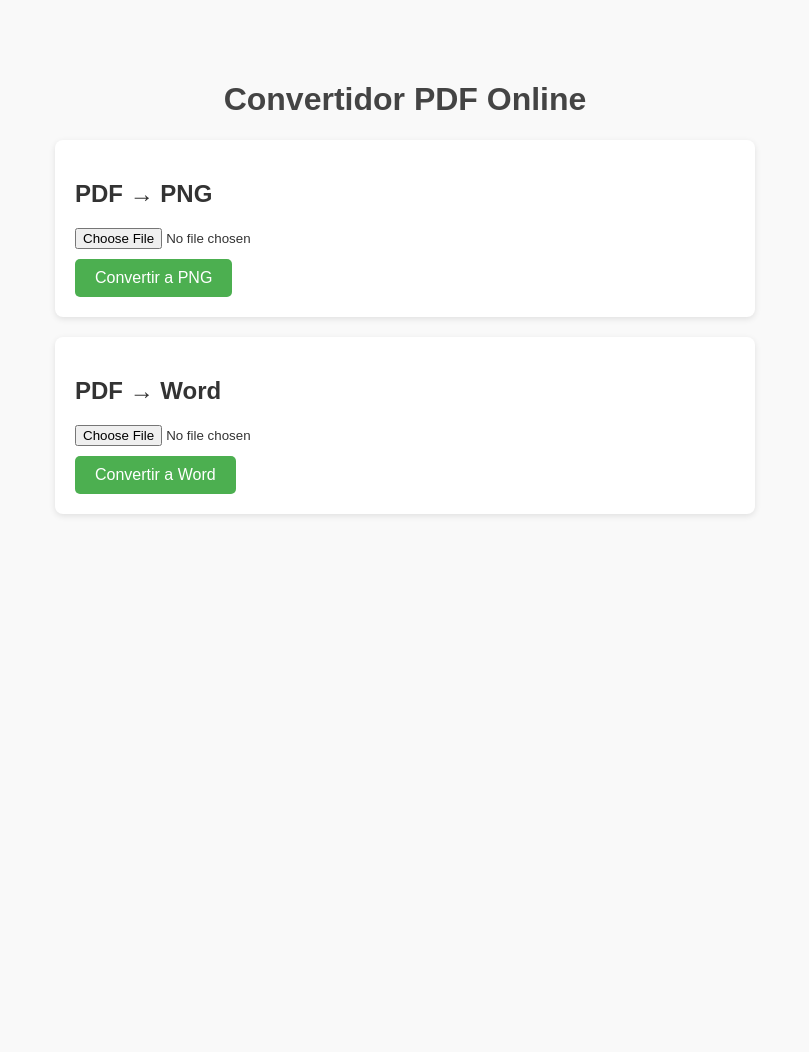
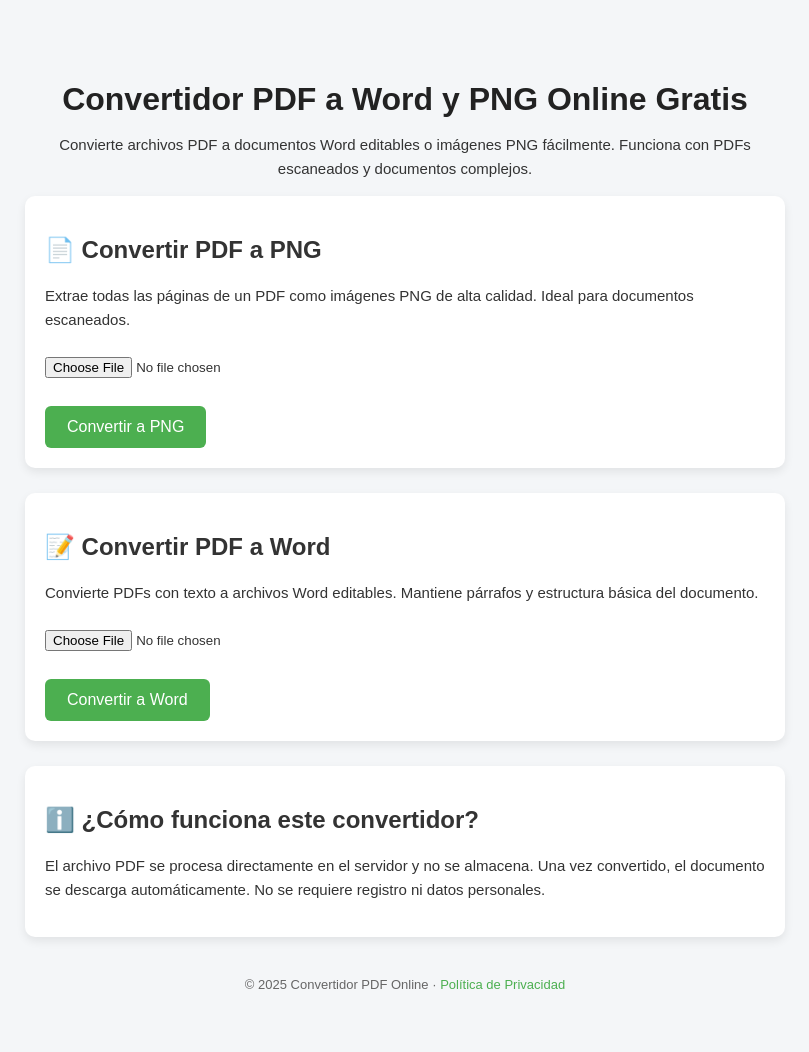
Before and after one commit to jemartinezs-arch/convertidor_pdf, a Flask app: page / in a window 1280 px wide. Shown: the whole page, without its empty margins (235-1044 px from the left). Before the commit the page ends 516 px from the top, so only its background shows below. Run offline with Flask 3, Linux system fonts and the light colour scheme.

Commit message:
Mejora diseño y SEO index

```diff
--- a/templates/index.html
+++ b/templates/index.html
@@ -2,44 +2,152 @@
 <html lang="es">
 <head>
     <meta charset="UTF-8">
-    <title>Convertidor PDF Online</title>
+
+    <title>Convertidor PDF a Word y PNG Gratis Online</title>
+
+    <meta name="description" content="Convierte cualquier PDF a Word o imágenes PNG gratis. Compatible con PDFs escaneados y documentos complejos. Rápido, seguro y sin registro.">
+
+    <meta name="viewport" content="width=device-width, initial-scale=1.0">
+
     <style>
-        body { font-family: Arial, sans-serif; max-width: 700px; margin: 40px auto; padding: 20px; background: #f9f9f9; color: #333; }
-        h1 { text-align: center; color: #444; }
-        section { background: #fff; border-radius: 8px; padding: 20px; margin-bottom: 20px; box-shadow: 0 2px 6px rgba(0,0,0,0.1); }
-        button { padding: 10px 20px; cursor: pointer; border: none; background: #4CAF50; color: white; border-radius: 5px; font-size: 16px; }
-        button:hover { background: #45a049; }
-        input[type="file"] { margin-bottom: 10px; }
-        #fileName { font-style: italic; margin-left: 10px; }
+        body {
+            font-family: Arial, sans-serif;
+            max-width: 760px;
+            margin: 40px auto;
+            padding: 20px;
+            background: #f4f6f8;
+            color: #333;
+        }
+
+        h1 {
+            text-align: center;
+            color: #222;
+            margin-bottom: 10px;
+        }
+
+        h2 {
+            color: #333;
+        }
+
+        p {
+            line-height: 1.6;
+            font-size: 15px;
+        }
+
+        section {
+            background: #fff;
+            border-radius: 10px;
+            padding: 20px;
+            margin-bottom: 25px;
+            box-shadow: 0 4px 10px rgba(0,0,0,0.08);
+        }
+
+        button {
+            padding: 12px 22px;
+            cursor: pointer;
+            border: none;
+            background: #4CAF50;
+            color: white;
+            border-radius: 6px;
+            font-size: 16px;
+            transition: background 0.2s ease;
+        }
+
+        button:hover {
+            background: #43a047;
+        }
+
+        input[type="file"] {
+            margin: 10px 0;
+        }
+
+        .filename {
+            font-style: italic;
+            font-size: 14px;
+            color: #555;
+        }
+
+        footer {
+            text-align: center;
+            font-size: 13px;
+            color: #666;
+            margin-top: 40px;
+        }
+
+        footer a {
+            color: #4CAF50;
+            text-decoration: none;
+        }
+
+        footer a:hover {
+            text-decoration: underline;
+        }
     </style>
 </head>
+
 <body>
 
-<h1>Convertidor PDF Online</h1>
+<h1>Convertidor PDF a Word y PNG Online Gratis</h1>
+
+<p style="text-align:center;">
+    Convierte archivos PDF a documentos Word editables o imágenes PNG fácilmente.
+    Funciona con PDFs escaneados y documentos complejos.
+</p>
 
 <section>
-    <h2>PDF → PNG</h2>
+    <h2>📄 Convertir PDF a PNG</h2>
+    <p>
+        Extrae todas las páginas de un PDF como imágenes PNG de alta calidad.
+        Ideal para documentos escaneados.
+    </p>
+
     <form action="/convert/png" method="post" enctype="multipart/form-data">
-        <input type="file" name="file" id="fileInputPng" required>
-        <span id="fileNamePng"></span><br>
-        <button type="submit" onclick="this.innerText='Procesando…';">Convertir a PNG</button>
+        <input type="file" name="file" id="fileInputPng" accept="application/pdf" required>
+        <div class="filename" id="fileNamePng"></div>
+        <br>
+        <button type="submit" onclick="this.innerText='Procesando…';">
+            Convertir a PNG
+        </button>
     </form>
 </section>
 
 <section>
-    <h2>PDF → Word</h2>
+    <h2>📝 Convertir PDF a Word</h2>
+    <p>
+        Convierte PDFs con texto a archivos Word editables.
+        Mantiene párrafos y estructura básica del documento.
+    </p>
+
     <form action="/convert/word" method="post" enctype="multipart/form-data">
-        <input type="file" name="file" id="fileInputWord" required>
-        <span id="fileNameWord"></span><br>
-        <button type="submit" onclick="this.innerText='Procesando…';">Convertir a Word</button>
+        <input type="file" name="file" id="fileInputWord" accept="application/pdf" required>
+        <div class="filename" id="fileNameWord"></div>
+        <br>
+        <button type="submit" onclick="this.innerText='Procesando…';">
+            Convertir a Word
+        </button>
     </form>
 </section>
 
+<section>
+    <h2>ℹ️ ¿Cómo funciona este convertidor?</h2>
+    <p>
+        El archivo PDF se procesa directamente en el servidor y no se almacena.
+        Una vez convertido, el documento se descarga automáticamente.
+        No se requiere registro ni datos personales.
+    </p>
+</section>
+
+<footer>
+    © 2025 Convertidor PDF Online ·
+    <a href="/privacy">Política de Privacidad</a>
+</footer>
+
 <script>
-document.getElementById('fileInputPng').addEventListener('change', (e)=>{
+document.getElementById('fileInputPng').addEventListener('change', (e) => {
     document.getElementById('fileNamePng').textContent = e.target.files[0].name;
 });
-document.getElementById('fileInputWord').addEventListener('change', (e)=>{
+
+document.getElementById('fileInputWord').addEventListener('change', (e) => {
     document.getElementById('fileNameWord').textContent = e.target.files[0].name;
 });
 </script>
```
